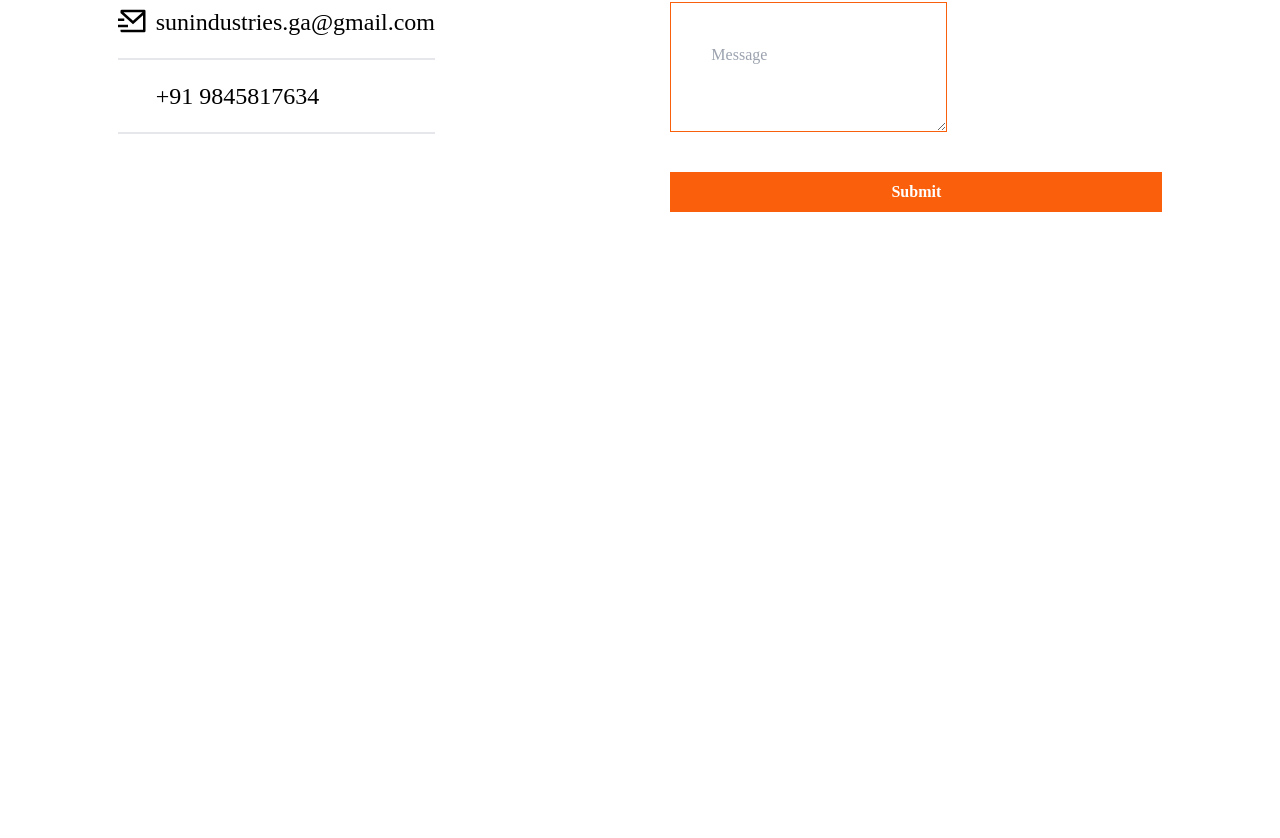
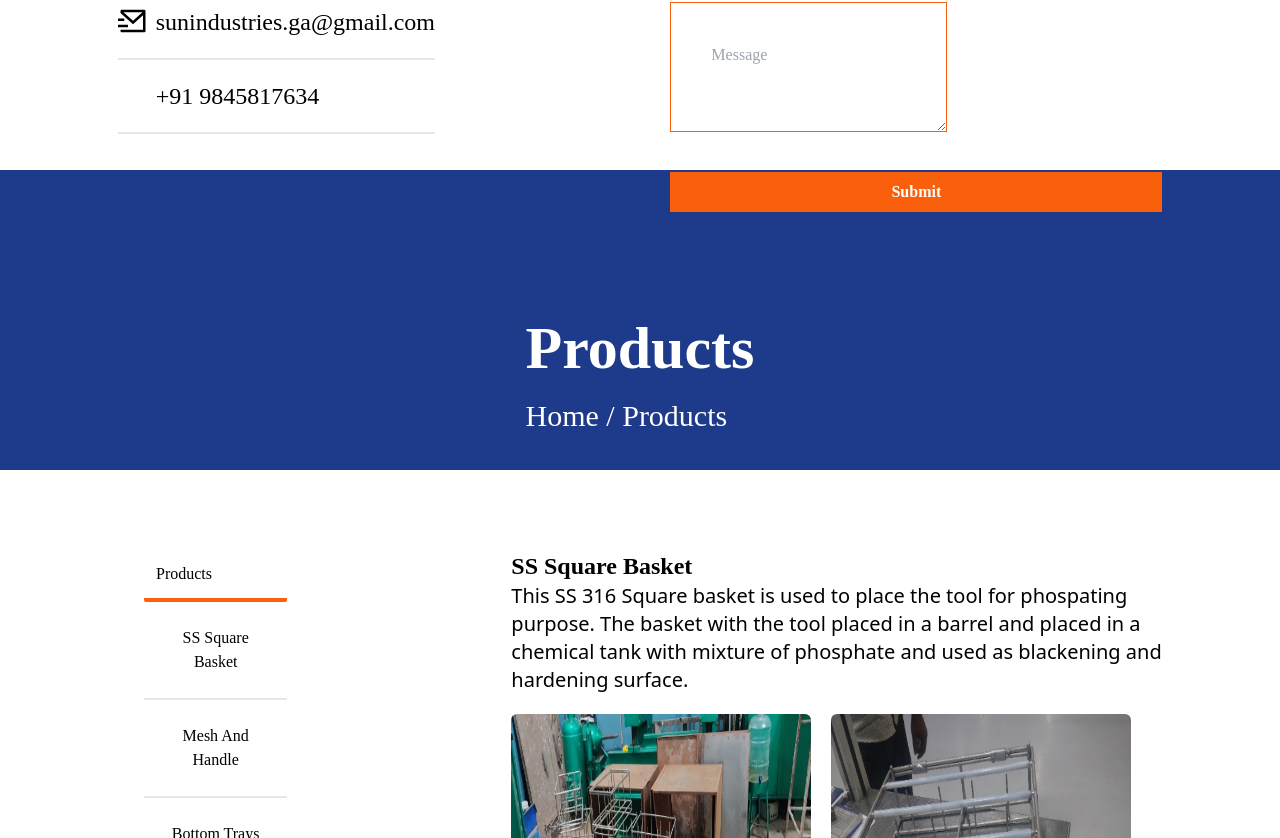
Before and after one commit to Djay-M/sun_industries, a React (Create React App) app: page / in a window 1280 px wide. Shown: the part 3662-4500 px from the top of the page. Before the commit the page ends 3874 px from the top, so only its background shows below. Built offline with nearby package versions, Linux system fonts and the light colour scheme; some icons are missing.

Commit message:
including products age

```diff
--- a/src/index.js
+++ b/src/index.js
@@ -9,7 +9,7 @@ import Services from "./pages/Services";
 import Testimonial from "./pages/Testimonial";
 import HomeArrow from "./components/HomeArrow";
 import Contact from "./pages/Contact";
-// import Products from "./pages/Products";
+import Products from "./pages/Products";
 
 const root = ReactDOM.createRoot(document.getElementById("root"));
 root.render(
@@ -22,7 +22,7 @@ root.render(
       <About />
       <Testimonial />
       <Contact />
-      {/* <Products /> */}
+      <Products />
     </div>
   </React.StrictMode>
 );
```
